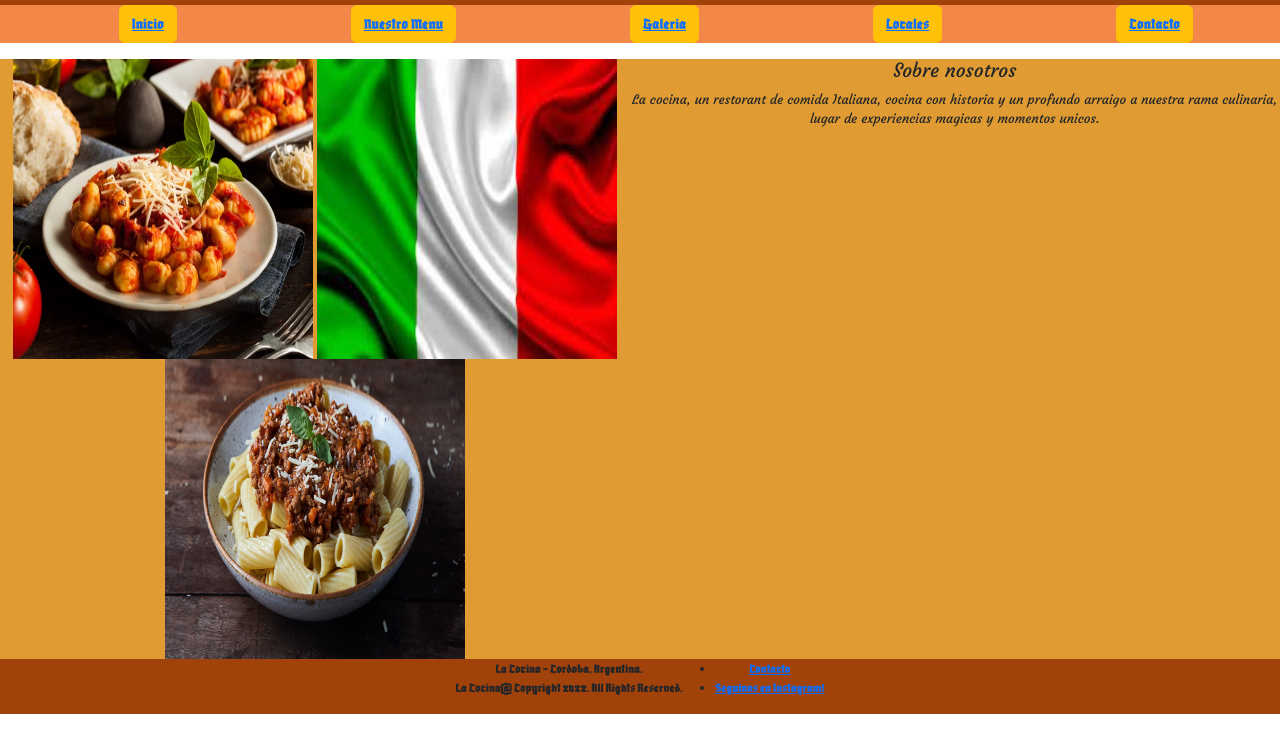
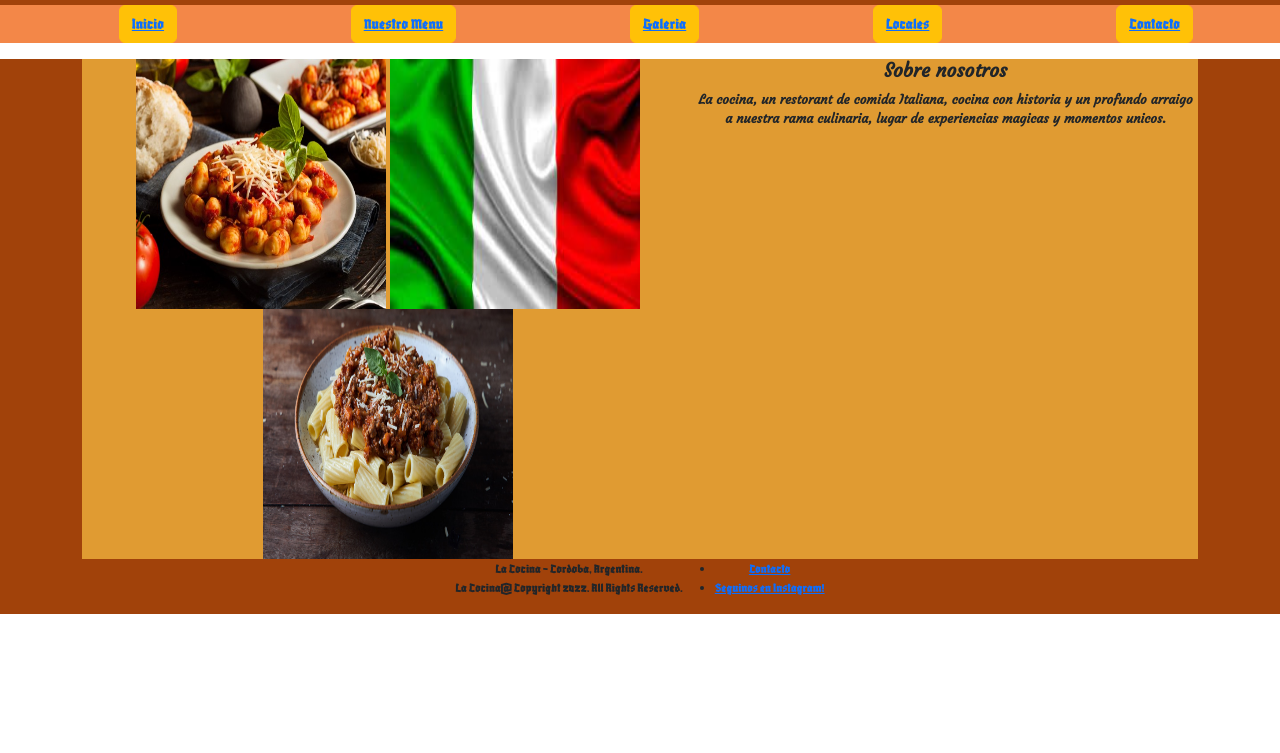
Before and after one commit to montenegromartin/Proyecto, a plain HTML site: page index.html in a window 1280 px wide. Shown: the part 25-778 px from the top of the page. Drawn offline with nearby package versions, Linux system fonts and the light colour scheme.

Commit message:
animacion

```diff
--- a/index.html
+++ b/index.html
@@ -35,20 +35,22 @@
   </header>
   <!-- Fin de la cabecera -->
   <section class="cuerpo">
+    <div class="container">
     <article class="content">
 
-      <div>
-        <img src="./imagenes/2.jpg" alt="noquis" title="noquis" height="300px" width="300px" />
-        <img src="./imagenes/bandera.jpg" alt="bandera italia" title="bandera italia" height="300px" width="300px" />
-        <img src="./imagenes/fideos.jpg" alt="fideos con salsa" title="fideos con salsa" height="300px" width="300px" />
+      <div class="container">
+        <img src="./imagenes/2.jpg" alt="noquis" title="noquis" height="250px" width="250px" />
+        <img src="./imagenes/bandera.jpg" alt="bandera italia" title="bandera italia" height="250px" width="250px" />
+        <img src="./imagenes/fideos.jpg" alt="fideos con salsa" title="fideos con salsa" height="250px" width="250px" />
       </div>
 
 
       <article>
         <div class="ImagenInicio">
-      <h1 class="contenidoTitulos">Sobre nosotros</h1>
-       <p class="contenidoTextos">
+      <h1 class="contenidoTitulos"><b>Sobre nosotros</b></h1>
+       <p class="contenidoTextos"><b>
          La cocina, un restorant de comida Italiana, cocina con historia y un profundo arraigo a nuestra rama culinaria, lugar de experiencias magicas y momentos unicos.
+       </b>
         </p>
       </div>
       </article>
@@ -56,6 +58,7 @@
 
       </aside>
     </article>
+  </div>
   </section>
   <footer class="pie">
    <div class="footer">
--- a/styles/styles.css
+++ b/styles/styles.css
@@ -1,5 +1,6 @@
 body {
   overflow-x: hidden;
+  height:100%;
 }
 
 @media only screen and (min-width: 350px){
@@ -179,6 +180,11 @@ body {
 
 }
 
-.ImagenInicio div:hover{
-  transform: scala(1.3);
+b{
+  background-color: #e09b32;
+  transition: background-comor .5s;
 }
+
+b:hover{
+  background-color:#e7d63d;
+}
```
Also changed, not shown: pages/menu.html (+1 -0 lines).
